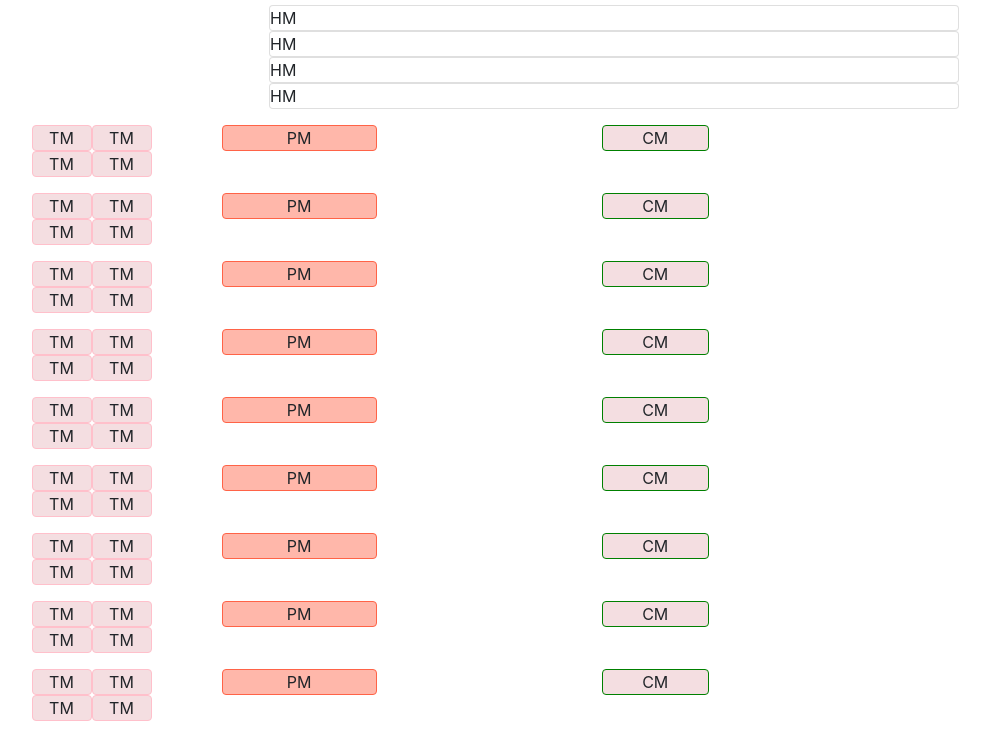
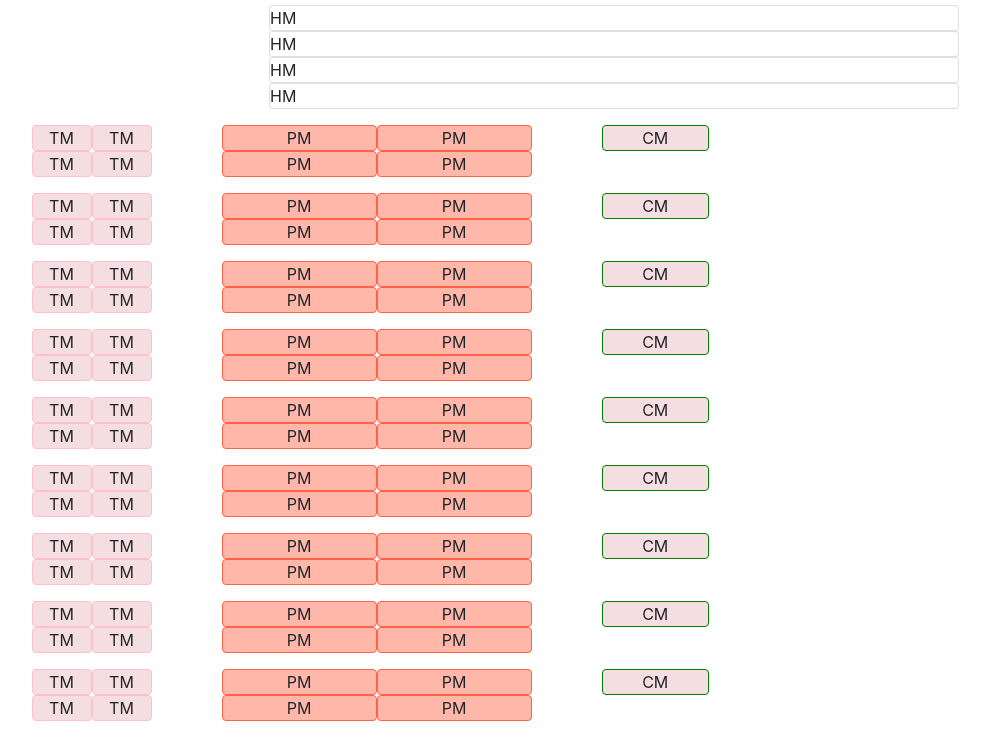
Before and after one commit to Fabian-Andres/Mastermind_challenge, a plain HTML site: page index.html in a window 1280 px wide. Shown: the part 99-836 px from the top of the page, without its empty margins (236-1226 px from the left). Drawn offline with nearby package versions, Linux system fonts and the light colour scheme.

Commit message:
[Feature] adding tags.

```diff
--- a/index.html
+++ b/index.html
@@ -53,7 +53,16 @@
       </div>
 
       <div class="col-md-4">
-        <ul class="PM8 PM">
+        <ul class="PM8 PM" id="PM8">
+          <li class="card">
+            PM
+          </li>
+          <li class="card">
+            PM
+          </li>
+          <li class="card">
+            PM
+          </li>
           <li class="card">
             PM
           </li>
@@ -88,7 +97,16 @@
       </div>
 
       <div class="col-md-4">
-        <ul class="PM7 PM">
+        <ul class="PM7 PM" id="PM7">
+          <li class="card">
+            PM
+          </li>
+          <li class="card">
+            PM
+          </li>
+          <li class="card">
+            PM
+          </li>
           <li class="card">
             PM
           </li>
@@ -123,7 +141,16 @@
       </div>
 
       <div class="col-md-4">
-        <ul class="PM6 PM">
+        <ul class="PM6 PM" id="PM6">
+          <li class="card">
+            PM
+          </li>
+          <li class="card">
+            PM
+          </li>
+          <li class="card">
+            PM
+          </li>
           <li class="card">
             PM
           </li>
@@ -158,7 +185,16 @@
       </div>
 
       <div class="col-md-4">
-        <ul class="PM5 PM">
+        <ul class="PM5 PM" id="PM5">
+          <li class="card">
+            PM
+          </li>
+          <li class="card">
+            PM
+          </li>
+          <li class="card">
+            PM
+          </li>
           <li class="card">
             PM
           </li>
@@ -192,7 +228,16 @@
       </div>
 
       <div class="col-md-4">
-        <ul class="PM4 PM">
+        <ul class="PM4 PM" id="PM4">
+          <li class="card">
+            PM
+          </li>
+          <li class="card">
+            PM
+          </li>
+          <li class="card">
+            PM
+          </li>
           <li class="card">
             PM
           </li>
@@ -225,7 +270,16 @@
       </div>
 
       <div class="col-md-4">
-        <ul class="PM3 PM">
+        <ul class="PM3 PM" id="PM3">
+          <li class="card">
+            PM
+          </li>
+          <li class="card">
+            PM
+          </li>
+          <li class="card">
+            PM
+          </li>
           <li class="card">
             PM
           </li>
@@ -258,7 +312,16 @@
       </div>
 
       <div class="col-md-4">
-        <ul class="PM2 PM">
+        <ul class="PM2 PM" id="PM2">
+          <li class="card">
+            PM
+          </li>
+          <li class="card">
+            PM
+          </li>
+          <li class="card">
+            PM
+          </li>
           <li class="card">
             PM
           </li>
@@ -291,7 +354,16 @@
       </div>
 
       <div class="col-md-4">
-        <ul class="PM1 PM">
+        <ul class="PM1 PM" id="PM1">
+          <li class="card">
+            PM
+          </li>
+          <li class="card">
+            PM
+          </li>
+          <li class="card">
+            PM
+          </li>
           <li class="card">
             PM
           </li>
@@ -323,7 +395,16 @@
         </ul>
       </div>
       <div class="col-md-4">
-        <ul class="PM0 PM">
+        <ul class="PM0 PM" id="PM0">
+          <li class="card">
+            PM
+          </li>
+          <li class="card">
+            PM
+          </li>
+          <li class="card">
+            PM
+          </li>
           <li class="card">
             PM
           </li>
```
